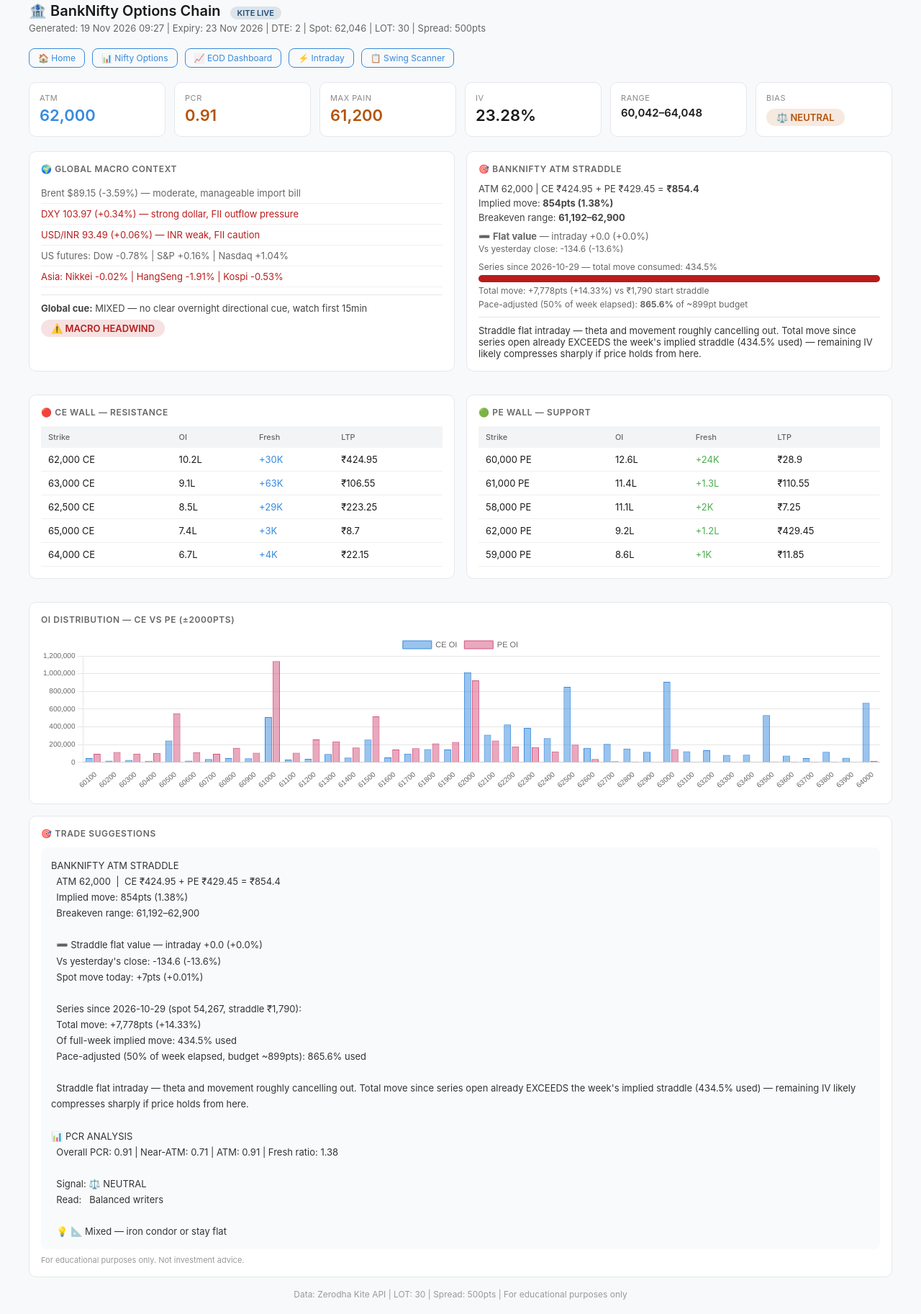
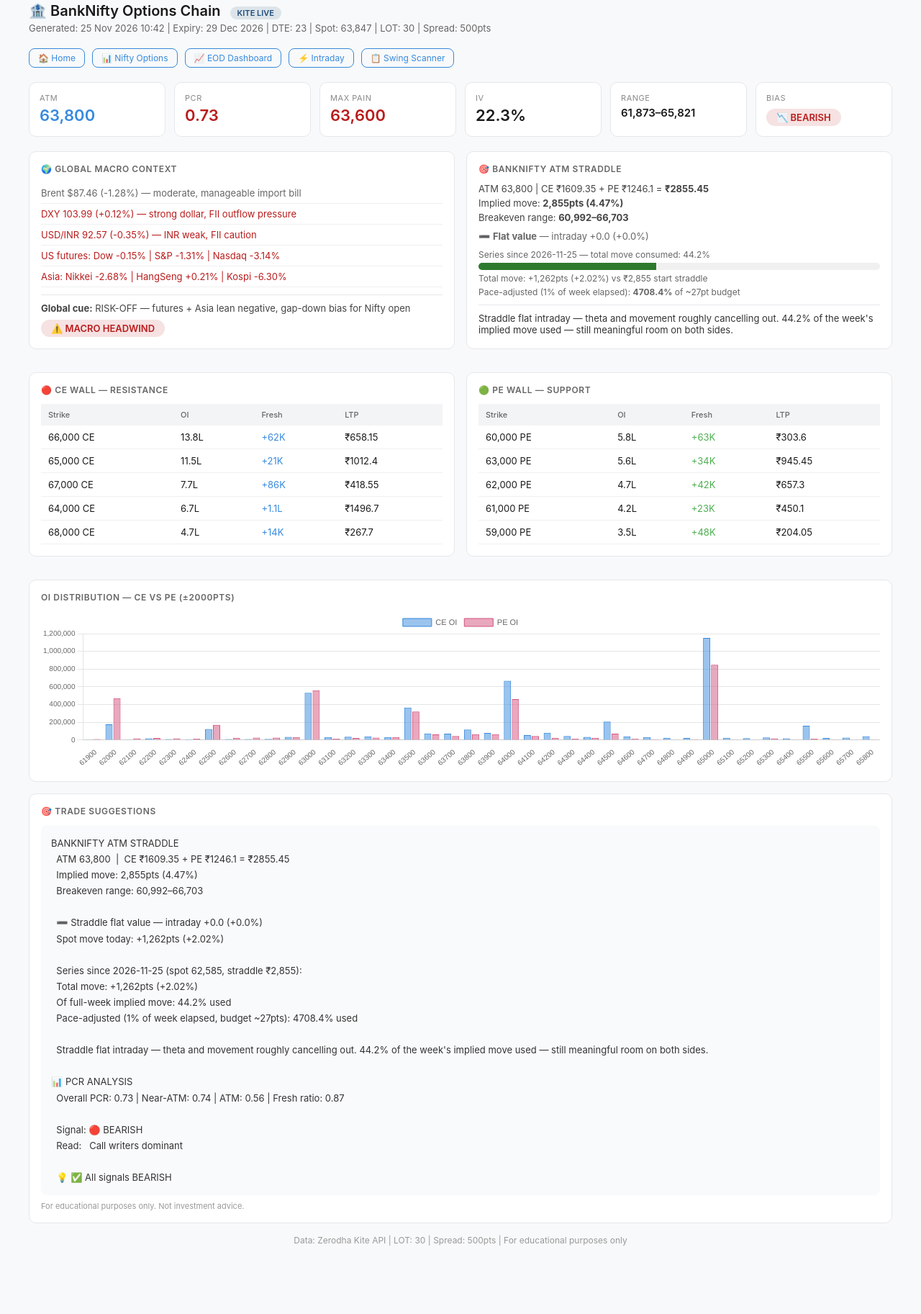
Before and after one commit to geomacrodigest/geomacrodigest, a plain HTML site: page banknifty_chain.html in a window 1280 px wide. Shown: the part 17-1842 px from the top of the page at 72% size. After the commit the page ends 1767 px from the top, so only its background shows below. Drawn offline with nearby package versions, Linux system fonts and the light colour scheme.

Commit message:
update banknifty_chain.html

```diff
--- a/banknifty_chain.html
+++ b/banknifty_chain.html
@@ -1,7 +1,7 @@
 <!DOCTYPE html>
 <html lang="en"><head>
 <meta charset="UTF-8"><meta name="viewport" content="width=device-width,initial-scale=1">
-<title>BankNifty Options Chain (Kite) — 19 Nov 2026 09:27</title>
+<title>BankNifty Options Chain (Kite) — 25 Nov 2026 10:42</title>
 <script src="https://cdnjs.cloudflare.com/ajax/libs/Chart.js/3.9.1/chart.min.js"></script>
 <style>
   *{box-sizing:border-box;margin:0;padding:0}
@@ -21,7 +21,7 @@
   table{width:100%;border-collapse:collapse}
   th{background:#f3f4f6;padding:8px 10px;text-align:left;font-size:11px;font-weight:500;color:#666}
   td{padding:8px 10px;border-bottom:1px solid #f0f0f0;font-size:13px}
-  .bias-tag{display:inline-block;padding:4px 14px;border-radius:20px;font-size:13px;font-weight:600;background:#b4530920;color:#b45309}
+  .bias-tag{display:inline-block;padding:4px 14px;border-radius:20px;font-size:13px;font-weight:600;background:#b91c1c20;color:#b91c1c}
   .chart-wrap{height:220px;position:relative}
   .suggestions{background:#f9fafb;border-radius:8px;padding:14px;font-size:13px;white-space:pre-wrap;line-height:1.7;color:#333}
   .footer{margin-top:16px;font-size:12px;color:#999;text-align:center}
@@ -30,7 +30,7 @@
 </head><body>
 <div class="wrap">
   <h1>🏦 BankNifty Options Chain <span class="kite-badge">KITE LIVE</span></h1>
-  <p class="sub">Generated: 19 Nov 2026 09:27 | Expiry: 23 Nov 2026 | DTE: 2 | Spot: 62,046 | LOT: 30 | Spread: 500pts</p>
+  <p class="sub">Generated: 25 Nov 2026 10:42 | Expiry: 29 Dec 2026 | DTE: 23 | Spot: 63,847 | LOT: 30 | Spread: 500pts</p>
   <div class="nav">
     <a href="index.html">🏠 Home</a>
     <a href="options_chain.html">📊 Nifty Options</a>
@@ -39,73 +39,72 @@
     <a href="scanner.html">📋 Swing Scanner</a>
   </div>
   <div class="grid">
-    <div class="metric"><div class="lbl">ATM</div><div class="val" style="color:#378ADD">62,000</div></div>
-    <div class="metric"><div class="lbl">PCR</div><div class="val" style="color:#b45309">0.91</div></div>
-    <div class="metric"><div class="lbl">Max Pain</div><div class="val" style="color:#b45309">61,200</div></div>
-    <div class="metric"><div class="lbl">IV</div><div class="val">23.28%</div></div>
-    <div class="metric"><div class="lbl">Range</div><div class="val" style="font-size:15px">60,042–64,048</div></div>
-    <div class="metric"><div class="lbl">Bias</div><div class="val"><span class="bias-tag">⚖️ NEUTRAL</span></div></div>
+    <div class="metric"><div class="lbl">ATM</div><div class="val" style="color:#378ADD">63,800</div></div>
+    <div class="metric"><div class="lbl">PCR</div><div class="val" style="color:#b91c1c">0.73</div></div>
+    <div class="metric"><div class="lbl">Max Pain</div><div class="val" style="color:#b91c1c">63,600</div></div>
+    <div class="metric"><div class="lbl">IV</div><div class="val">22.3%</div></div>
+    <div class="metric"><div class="lbl">Range</div><div class="val" style="font-size:15px">61,873–65,821</div></div>
+    <div class="metric"><div class="lbl">Bias</div><div class="val"><span class="bias-tag">📉 BEARISH</span></div></div>
   </div>
   <div class="row2">
     <div class="card">
   <h3>🌍 Global Macro Context</h3>
-  <div style="padding:6px 0;border-bottom:1px solid #f0f0f0;font-size:13px;color:#666">Brent $89.15 (-3.59%) — moderate, manageable import bill</div><div style="padding:6px 0;border-bottom:1px solid #f0f0f0;font-size:13px;color:#b91c1c">DXY 103.97 (+0.34%) — strong dollar, FII outflow pressure</div><div style="padding:6px 0;border-bottom:1px solid #f0f0f0;font-size:13px;color:#b91c1c">USD/INR 93.49 (+0.06%) — INR weak, FII caution</div><div style="padding:6px 0;border-bottom:1px solid #f0f0f0;font-size:13px;color:#666">US futures: Dow -0.78% | S&P +0.16% | Nasdaq +1.04%</div><div style="padding:6px 0;border-bottom:1px solid #f0f0f0;font-size:13px;color:#b91c1c">Asia: Nikkei -0.02% | HangSeng -1.91% | Kospi -0.53%</div>
+  <div style="padding:6px 0;border-bottom:1px solid #f0f0f0;font-size:13px;color:#666">Brent $87.46 (-1.28%) — moderate, manageable import bill</div><div style="padding:6px 0;border-bottom:1px solid #f0f0f0;font-size:13px;color:#b91c1c">DXY 103.99 (+0.12%) — strong dollar, FII outflow pressure</div><div style="padding:6px 0;border-bottom:1px solid #f0f0f0;font-size:13px;color:#b91c1c">USD/INR 92.57 (-0.35%) — INR weak, FII caution</div><div style="padding:6px 0;border-bottom:1px solid #f0f0f0;font-size:13px;color:#b91c1c">US futures: Dow -0.15% | S&P -1.31% | Nasdaq -3.14%</div><div style="padding:6px 0;border-bottom:1px solid #f0f0f0;font-size:13px;color:#b91c1c">Asia: Nikkei -2.68% | HangSeng +0.21% | Kospi -6.30%</div>
   <div style="margin-top:10px;padding-top:10px;border-top:1px solid #e5e7eb;font-size:13px;color:#444">
-    <b>Global cue:</b> MIXED — no clear overnight directional cue, watch first 15min
+    <b>Global cue:</b> RISK-OFF — futures + Asia lean negative, gap-down bias for Nifty open
   </div>
   <div style="margin-top:8px"><span class="bias-tag" style="background:#b91c1c20;color:#b91c1c">⚠️ MACRO HEADWIND</span></div>
 </div>
     <div class="card">
   <h3>🎯 BankNifty ATM Straddle</h3>
-  <div style="font-size:13px;color:#444">ATM 62,000 | CE ₹424.95 + PE ₹429.45 = <b>₹854.4</b></div>
-  <div style="font-size:13px;color:#444;margin-top:4px">Implied move: <b>854pts (1.38%)</b></div>
-  <div style="font-size:13px;color:#444;margin-top:4px">Breakeven range: <b>61,192–62,900</b></div>
+  <div style="font-size:13px;color:#444">ATM 63,800 | CE ₹1609.35 + PE ₹1246.1 = <b>₹2855.45</b></div>
+  <div style="font-size:13px;color:#444;margin-top:4px">Implied move: <b>2,855pts (4.47%)</b></div>
+  <div style="font-size:13px;color:#444;margin-top:4px">Breakeven range: <b>60,992–66,703</b></div>
   <div style="margin-top:10px;font-size:13px;color:#666">➖ <b>Flat value</b> — intraday +0.0 (+0.0%)</div>
-  <div style="font-size:12px;color:#666;margin-top:2px">Vs yesterday close: -134.6 (-13.6%)</div>
+
 
     <div style="margin-top:10px">
-      <div style="font-size:12px;color:#666;margin-bottom:4px">Series since 2026-10-29 — total move consumed: 434.5%</div>
+      <div style="font-size:12px;color:#666;margin-bottom:4px">Series since 2026-11-25 — total move consumed: 44.2%</div>
       <div style="background:#f0f0f0;border-radius:6px;height:10px;overflow:hidden">
-        <div style="background:#b91c1c;height:100%;width:100%"></div>
+        <div style="background:#2d7a2d;height:100%;width:44.2%"></div>
       </div>
-      <div style="font-size:12px;color:#666;margin-top:4px">Total move: +7,778pts (+14.33%) vs ₹1,790 start straddle</div>
-      <div style="font-size:12px;color:#666;margin-top:4px">Pace-adjusted (50% of week elapsed): <b>865.6%</b> of ~899pt budget</div>
+      <div style="font-size:12px;color:#666;margin-top:4px">Total move: +1,262pts (+2.02%) vs ₹2,855 start straddle</div>
+      <div style="font-size:12px;color:#666;margin-top:4px">Pace-adjusted (1% of week elapsed): <b>4708.4%</b> of ~27pt budget</div>
     </div>
-  <div style="margin-top:10px;padding-top:10px;border-top:1px solid #e5e7eb;font-size:13px;color:#333">Straddle flat intraday — theta and movement roughly cancelling out. Total move since series open already EXCEEDS the week's implied straddle (434.5% used) — remaining IV likely compresses sharply if price holds from here.</div>
+  <div style="margin-top:10px;padding-top:10px;border-top:1px solid #e5e7eb;font-size:13px;color:#333">Straddle flat intraday — theta and movement roughly cancelling out. 44.2% of the week's implied move used — still meaningful room on both sides.</div>
 </div>
   </div>
   <div class="row2">
     <div class="card"><h3>🔴 CE Wall — Resistance</h3>
-      <table><thead><tr><th>Strike</th><th>OI</th><th>Fresh</th><th>LTP</th></tr></thead><tbody><tr><td>62,000 CE</td><td>10.2L</td><td style='color:#378ADD'>+30K</td><td>₹424.95</td></tr><tr><td>63,000 CE</td><td>9.1L</td><td style='color:#378ADD'>+63K</td><td>₹106.55</td></tr><tr><td>62,500 CE</td><td>8.5L</td><td style='color:#378ADD'>+29K</td><td>₹223.25</td></tr><tr><td>65,000 CE</td><td>7.4L</td><td style='color:#378ADD'>+3K</td><td>₹8.7</td></tr><tr><td>64,000 CE</td><td>6.7L</td><td style='color:#378ADD'>+4K</td><td>₹22.15</td></tr></tbody></table></div>
+      <table><thead><tr><th>Strike</th><th>OI</th><th>Fresh</th><th>LTP</th></tr></thead><tbody><tr><td>66,000 CE</td><td>13.8L</td><td style='color:#378ADD'>+62K</td><td>₹658.15</td></tr><tr><td>65,000 CE</td><td>11.5L</td><td style='color:#378ADD'>+21K</td><td>₹1012.4</td></tr><tr><td>67,000 CE</td><td>7.7L</td><td style='color:#378ADD'>+86K</td><td>₹418.55</td></tr><tr><td>64,000 CE</td><td>6.7L</td><td style='color:#378ADD'>+1.1L</td><td>₹1496.7</td></tr><tr><td>68,000 CE</td><td>4.7L</td><td style='color:#378ADD'>+14K</td><td>₹267.7</td></tr></tbody></table></div>
     <div class="card"><h3>🟢 PE Wall — Support</h3>
-      <table><thead><tr><th>Strike</th><th>OI</th><th>Fresh</th><th>LTP</th></tr></thead><tbody><tr><td>60,000 PE</td><td>12.6L</td><td style='color:#4caf50'>+24K</td><td>₹28.9</td></tr><tr><td>61,000 PE</td><td>11.4L</td><td style='color:#4caf50'>+1.3L</td><td>₹110.55</td></tr><tr><td>58,000 PE</td><td>11.1L</td><td style='color:#4caf50'>+2K</td><td>₹7.25</td></tr><tr><td>62,000 PE</td><td>9.2L</td><td style='color:#4caf50'>+1.2L</td><td>₹429.45</td></tr><tr><td>59,000 PE</td><td>8.6L</td><td style='color:#4caf50'>+1K</td><td>₹11.85</td></tr></tbody></table></div>
+      <table><thead><tr><th>Strike</th><th>OI</th><th>Fresh</th><th>LTP</th></tr></thead><tbody><tr><td>60,000 PE</td><td>5.8L</td><td style='color:#4caf50'>+63K</td><td>₹303.6</td></tr><tr><td>63,000 PE</td><td>5.6L</td><td style='color:#4caf50'>+34K</td><td>₹945.45</td></tr><tr><td>62,000 PE</td><td>4.7L</td><td style='color:#4caf50'>+42K</td><td>₹657.3</td></tr><tr><td>61,000 PE</td><td>4.2L</td><td style='color:#4caf50'>+23K</td><td>₹450.1</td></tr><tr><td>59,000 PE</td><td>3.5L</td><td style='color:#4caf50'>+48K</td><td>₹204.05</td></tr></tbody></table></div>
   </div>
   <div class="card"><h3>OI Distribution — CE vs PE (±2000pts)</h3>
     <div class="chart-wrap"><canvas id="oiChart"></canvas></div></div>
   <div class="card"><h3>🎯 Trade Suggestions</h3>
     <div class="suggestions">BANKNIFTY ATM STRADDLE
-  ATM 62,000  |  CE ₹424.95 + PE ₹429.45 = ₹854.4
-  Implied move: 854pts (1.38%)
-  Breakeven range: 61,192–62,900
+  ATM 63,800  |  CE ₹1609.35 + PE ₹1246.1 = ₹2855.45
+  Implied move: 2,855pts (4.47%)
+  Breakeven range: 60,992–66,703
 
   ➖ Straddle flat value — intraday +0.0 (+0.0%)
-  Vs yesterday's close: -134.6 (-13.6%)
-  Spot move today: +7pts (+0.01%)
+  Spot move today: +1,262pts (+2.02%)
 
-  Series since 2026-10-29 (spot 54,267, straddle ₹1,790):
-  Total move: +7,778pts (+14.33%)
-  Of full-week implied move: 434.5% used
-  Pace-adjusted (50% of week elapsed, budget ~899pts): 865.6% used
+  Series since 2026-11-25 (spot 62,585, straddle ₹2,855):
+  Total move: +1,262pts (+2.02%)
+  Of full-week implied move: 44.2% used
+  Pace-adjusted (1% of week elapsed, budget ~27pts): 4708.4% used
 
-  Straddle flat intraday — theta and movement roughly cancelling out. Total move since series open already EXCEEDS the week's implied straddle (434.5% used) — remaining IV likely compresses sharply if price holds from here.
+  Straddle flat intraday — theta and movement roughly cancelling out. 44.2% of the week's implied move used — still meaningful room on both sides.
 
 📊 PCR ANALYSIS
-  Overall PCR: 0.91 | Near-ATM: 0.71 | ATM: 0.91 | Fresh ratio: 1.38
+  Overall PCR: 0.73 | Near-ATM: 0.74 | ATM: 0.56 | Fresh ratio: 0.87
 
-  Signal: ⚖️ NEUTRAL
-  Read:   Balanced writers
+  Signal: 🔴 BEARISH
+  Read:   Call writers dominant
 
-  💡 📐 Mixed — iron condor or stay flat</div>
+  💡 ✅ All signals BEARISH</div>
     <p style="font-size:11px;color:#999;margin-top:8px">For educational purposes only. Not investment advice.</p>
   </div>
   <div class="footer">Data: Zerodha Kite API | LOT: 30 | Spread: 500pts | For educational purposes only</div>
@@ -113,9 +112,9 @@
 <script>
 new Chart(document.getElementById('oiChart'), {
   type:'bar',
-  data:{labels:['60100', '60200', '60300', '60400', '60500', '60600', '60700', '60800', '60900', '61000', '61100', '61200', '61300', '61400', '61500', '61600', '61700', '61800', '61900', '62000', '62100', '62200', '62300', '62400', '62500', '62600', '62700', '62800', '62900', '63000', '63100', '63200', '63300', '63400', '63500', '63600', '63700', '63800', '63900', '64000'],datasets:[
-    {label:'CE OI',data:[47700, 19890, 27570, 17760, 247440, 20010, 38190, 49200, 47130, 510780, 31140, 39630, 95100, 54750, 256770, 56550, 98340, 149070, 144930, 1015500, 312150, 426750, 389190, 272850, 851130, 163410, 207870, 156090, 119790, 907950, 124740, 136470, 84840, 86100, 531870, 76080, 48120, 118440, 52410, 670590],backgroundColor:'#378ADD80',borderColor:'#378ADD',borderWidth:1},
-    {label:'PE OI',data:[96060, 117870, 97920, 107070, 553650, 115620, 96690, 163440, 109680, 1140270, 108900, 258660, 236250, 167460, 518760, 145500, 160290, 214890, 231300, 923610, 246900, 180450, 171840, 122670, 201240, 38070, 13590, 10050, 5820, 149100, 4860, 2850, 990, 960, 9750, 300, 480, 390, 0, 17010],backgroundColor:'#D4537E80',borderColor:'#D4537E',borderWidth:1}
+  data:{labels:['61900', '62000', '62100', '62200', '62300', '62400', '62500', '62600', '62700', '62800', '62900', '63000', '63100', '63200', '63300', '63400', '63500', '63600', '63700', '63800', '63900', '64000', '64100', '64200', '64300', '64400', '64500', '64600', '64700', '64800', '64900', '65000', '65100', '65200', '65300', '65400', '65500', '65600', '65700', '65800'],datasets:[
+    {label:'CE OI',data:[4770, 177480, 4860, 19080, 11550, 7890, 126000, 11370, 12120, 13800, 35850, 532680, 33360, 38820, 41340, 33390, 367470, 73710, 71850, 119430, 80220, 668460, 56310, 82080, 45270, 35820, 207420, 42210, 33630, 26430, 22950, 1150410, 25650, 20970, 29550, 20580, 161250, 23490, 27090, 43530],backgroundColor:'#378ADD80',borderColor:'#378ADD',borderWidth:1},
+    {label:'PE OI',data:[11670, 471750, 20610, 23010, 19080, 16500, 171480, 26850, 27810, 28680, 34260, 560550, 16380, 23340, 28620, 35040, 321960, 64710, 45270, 66450, 66210, 462360, 46200, 26670, 14940, 26760, 71880, 17430, 7830, 5820, 6690, 849270, 5760, 4170, 19050, 2490, 15150, 1980, 1020, 1260],backgroundColor:'#D4537E80',borderColor:'#D4537E',borderWidth:1}
   ]},
   options:{responsive:true,maintainAspectRatio:false,
     plugins:{legend:{display:true,labels:{font:{size:11}}}},
```
